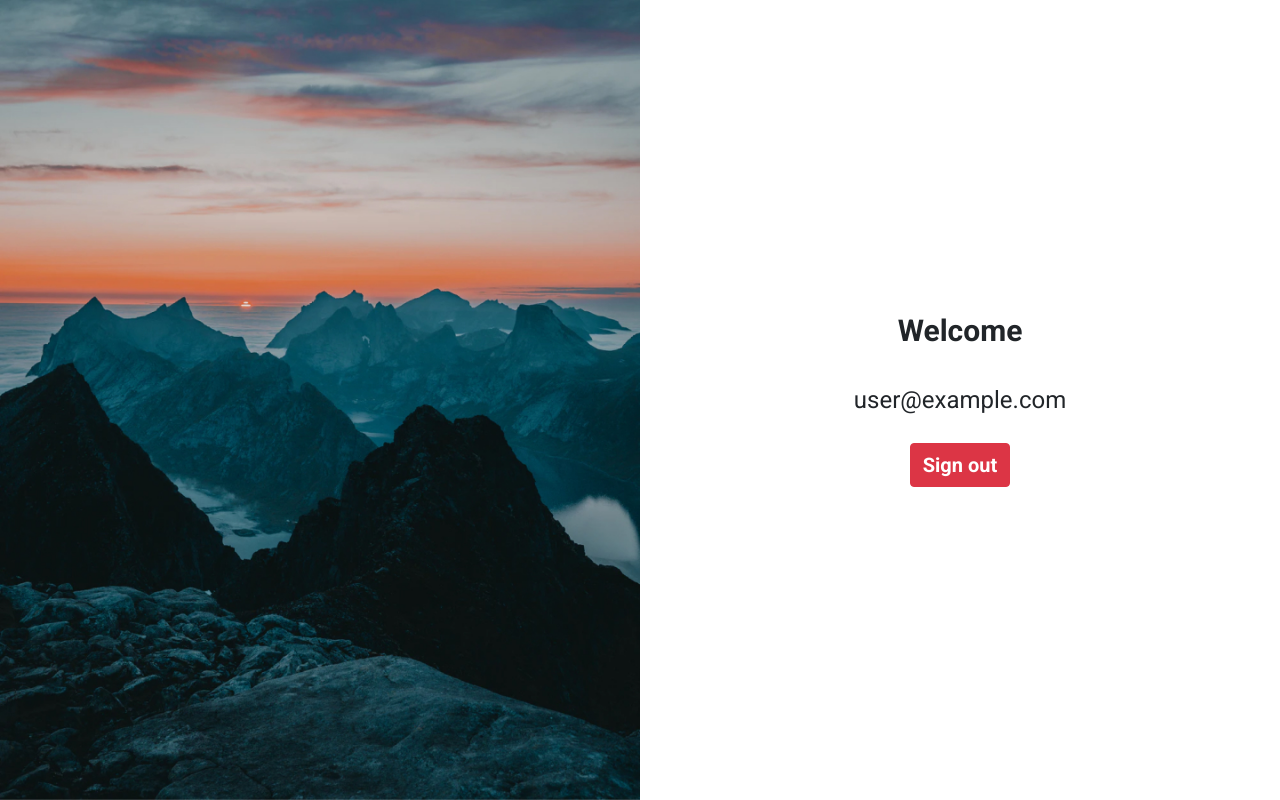
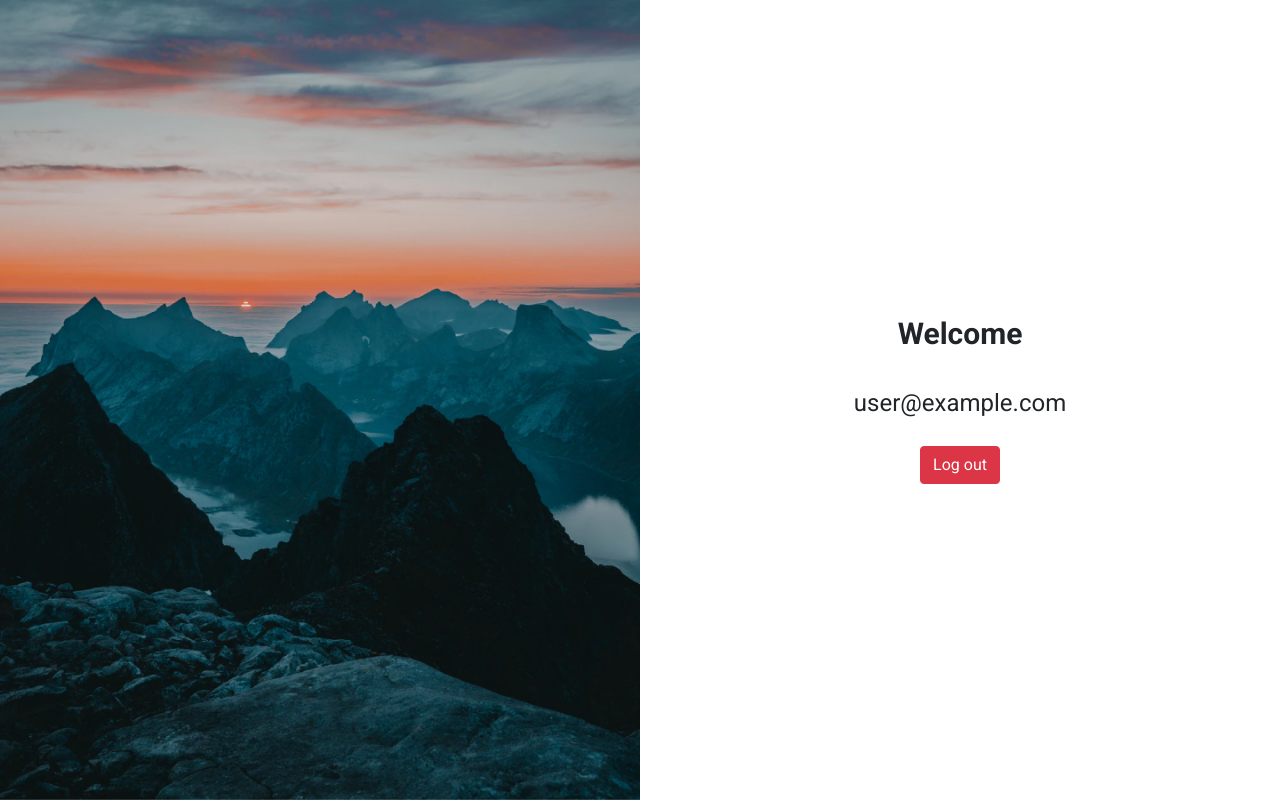
Before and after one commit to LiquidDemAn/Authentication-Firebase, a React (Create React App) app: page / in a window 1280 px wide. Built offline with nearby package versions, Linux system fonts and the light colour scheme; no server answers; sample sign-in values are in the browser's storage.

Commit message:
changed logout button

```diff
--- a/src/pages/home-page/home-page.scss
+++ b/src/pages/home-page/home-page.scss
@@ -14,11 +14,6 @@
 	font-size: 24px;
 }
 
-.home-page__button {
-	font-size: 20px;
-	font-weight: 700;
-}
-
 .home-page__content {
 	display: flex;
 	flex-direction: column;
--- a/src/pages/home-page/home-page.tsx
+++ b/src/pages/home-page/home-page.tsx
@@ -1,29 +1,17 @@
+import './home-page.scss';
 import { useEffect } from 'react';
-import './home-page.scss';
-import { signOut, getAuth } from 'firebase/auth';
-import { Button } from 'react-bootstrap';
+import { getAuth } from 'firebase/auth';
 import { useNavigate } from 'react-router-dom';
 import { Wrapper } from '../../components/wrapper';
-import { useAppDispatch, useAppSelector } from '../../store/hooks';
-import { removeUser } from '../services/user.slice';
-import { FirebaseError } from 'firebase/app';
+import { useAppSelector } from '../../store/hooks';
+
 import { getAuthStatus } from '../services/selectors';
+import { LogOutButton } from '../../components/log-out-button';
 
 export const HomePage = () => {
 	const isAuth = useAppSelector(getAuthStatus);
 	const navigate = useNavigate();
-	const dispatch = useAppDispatch();
 	const auth = getAuth();
-
-	const logOut = () => {
-		signOut(auth)
-			.then(() => {
-				dispatch(removeUser());
-			})
-			.catch((error: FirebaseError) => {
-				console.error(`LogOut Error: ${error.code}`);
-			});
-	};
 
 	useEffect(() => {
 		if (isAuth === false) {
@@ -37,13 +25,7 @@ export const HomePage = () => {
 				<h2 className='home-page__title'>Welcome</h2>
 				<div className='home-page__content'>
 					<span className='home-page__email'>{auth.currentUser?.email}</span>
-					<Button
-						className='home-page__button'
-						variant='danger'
-						onClick={logOut}
-					>
-						Sign out
-					</Button>
+					<LogOutButton />
 				</div>
 			</div>
 		</Wrapper>
```
